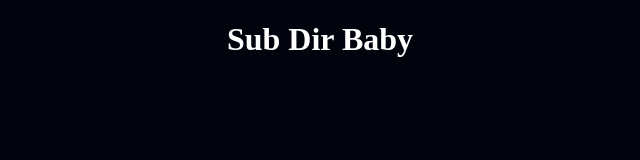
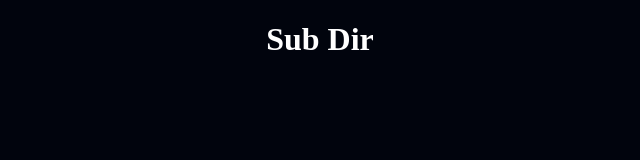
Before and after one commit to NamalaSriNikhil/Express-js-Practice, a website: page views/subdir/index.html in a window 1280 px wide. Shown: the whole page, without its empty margins (320-960 px from the left). Drawn offline with Linux system fonts and the light colour scheme; files that its build step writes are made by us from their sources.

Commit message:
Update index.html

```diff
--- a/views/subdir/index.html
+++ b/views/subdir/index.html
@@ -7,6 +7,6 @@
     <link rel="stylesheet" href="css/style.css">
 </head>
 <body>
-    <h1>Sub Dir Baby</h1>
+    <h1>Sub Dir</h1>
 </body>
 </html>
```
